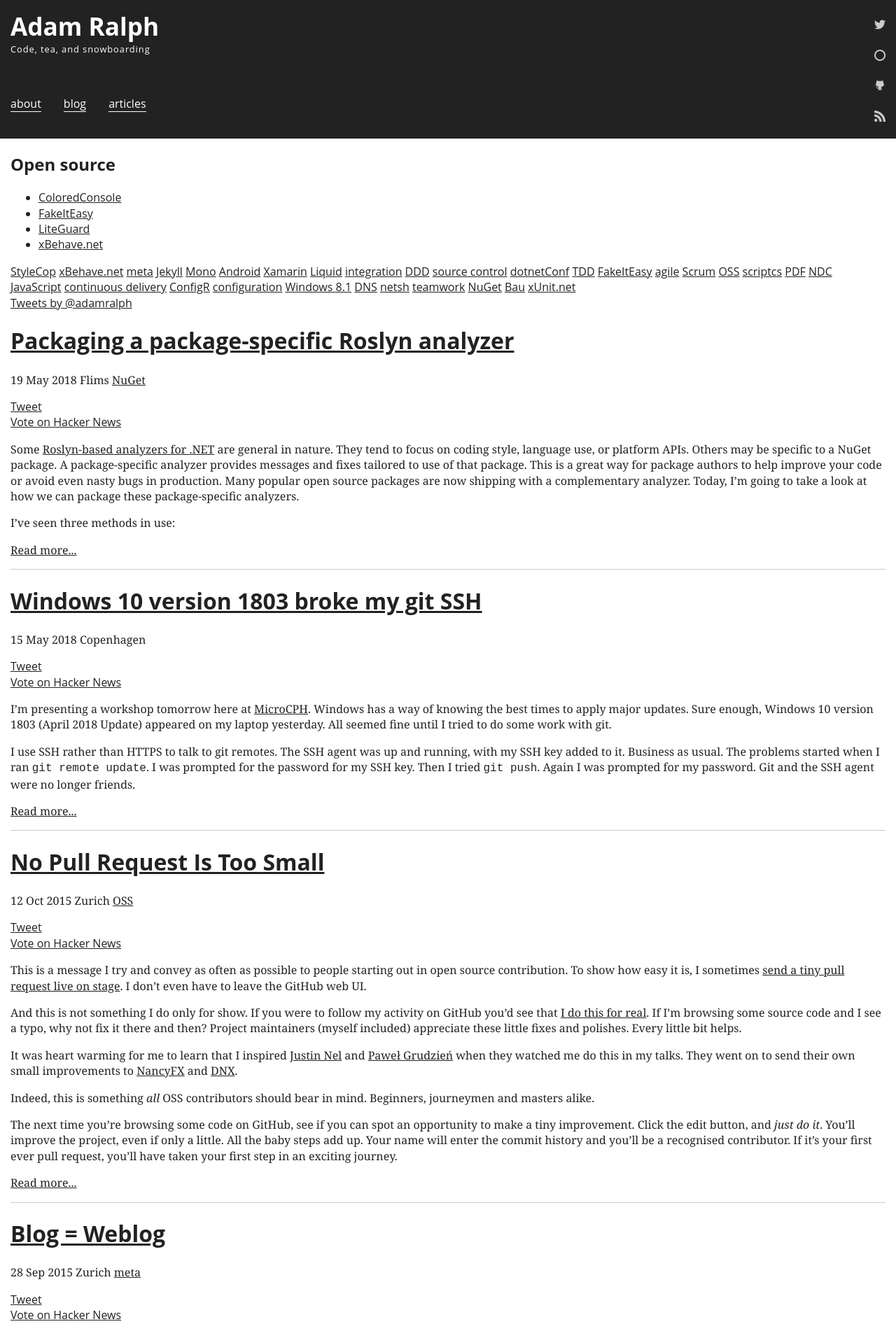
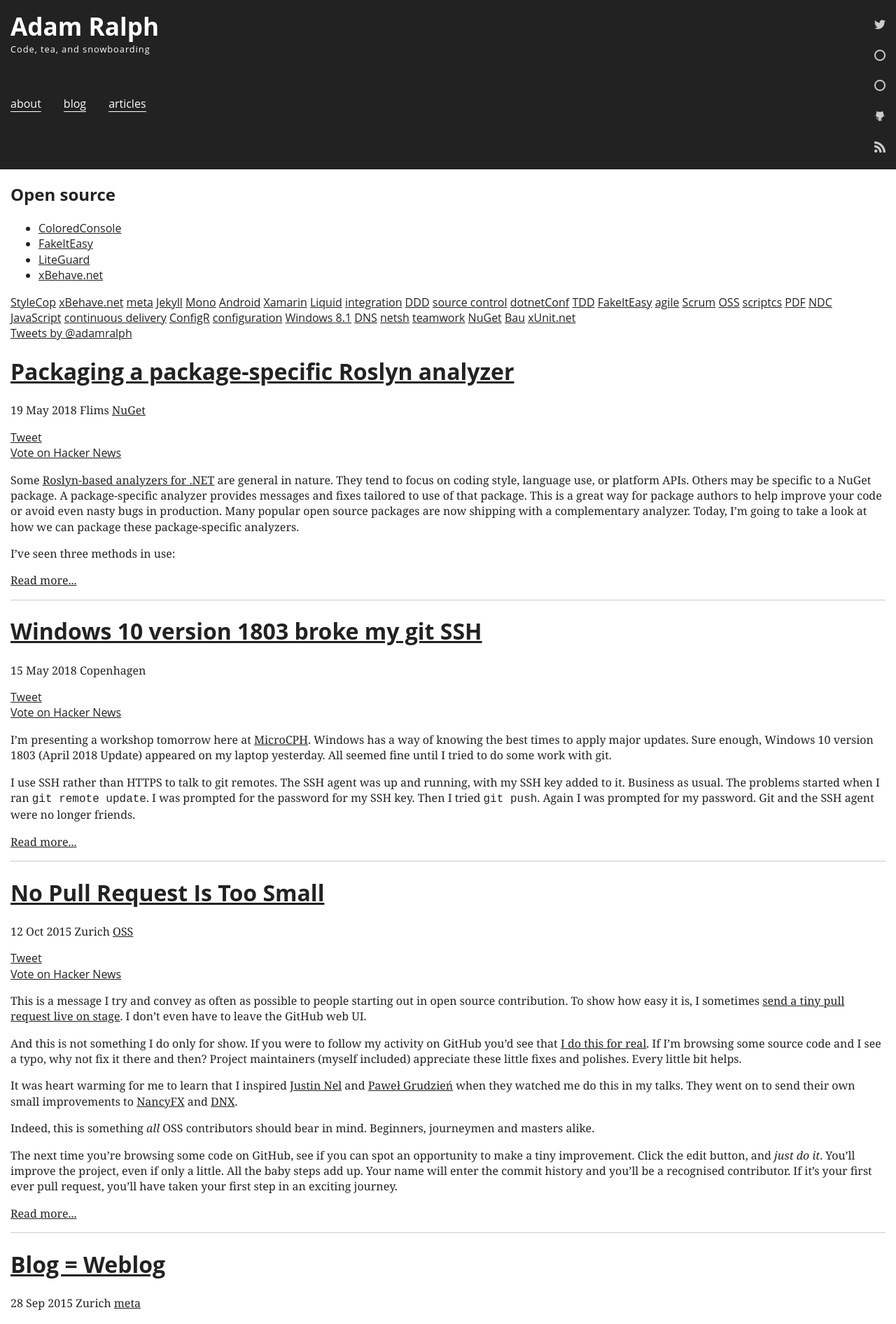
Before and after one commit to adamralph/adamralph.github.com, a Jekyll site: the page built from index.html, in a window 1280 px wide. Shown: the top 1892 px of the page at 70% size. Built offline with Jekyll 4.4.1, drawn with Linux system fonts in a browser that asks for light colours; a script that is not in the unit is left out; comment, search, counter and statistics services are not loaded.

Commit message:
add mastodon.network link

```diff
--- a/_layouts/default.html
+++ b/_layouts/default.html
@@ -54,7 +54,8 @@
         <h2 class="visuallyhidden">Links</h2>
         <ul>
           <li><a id="twitter" href="http://twitter.com/adamralph" title="follow me on Twitter"><img src="/img/twitter-cccccc-32.png" width="16" alt="Twitter" /></a></li>
-          <li><a id="mastodon" href="https://mastodon.technology/web/accounts/12812" title="follow me on Mastodon for Tech Folks"><img src="/img/mastodon-cccccc-32.png" width="16" alt="Mastodon" /></a></li>
+          <li><a id="mastodon" href="https://mastodon.network/web/accounts/25045" title="follow me on Mastodon"><img src="/img/mastodon-cccccc-32.png" width="16" alt="Mastodon" /></a></li>
+          <li><a id="mastodon" href="https://mastodon.technology/web/accounts/12812" title="follow me on Mastodon for Tech Folks"><img src="/img/mastodon-cccccc-32.png" width="16" alt="Mastodon for Tech Folks" /></a></li>
           <li><a id="github" href="http://github.com/adamralph/" title="follow me on GitHub"><img src="/img/github-6-cccccc-32.png" width="16" alt="GitHub" /></a></li>
           <li><a id="feed" href="/feed" title="feed"><img src="/img/rss-cccccc-32.png" width="16" alt="Feed" /></a></li>
         </ul>
```
